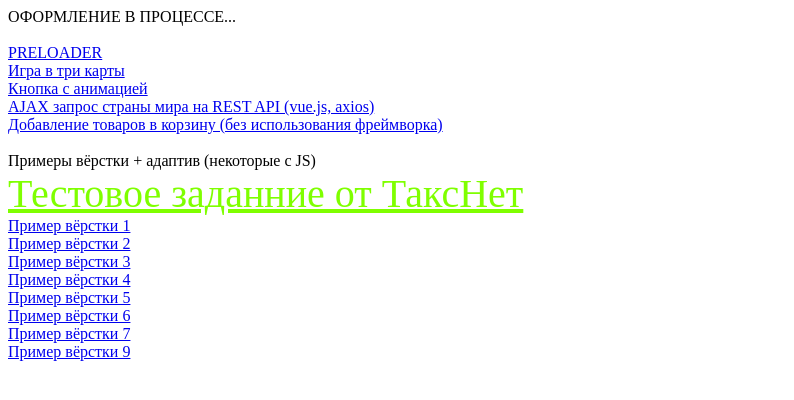
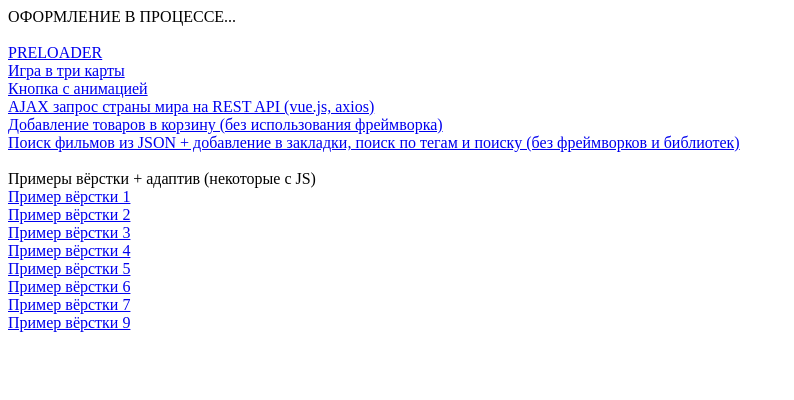
Before and after one commit to Timur0g/portfolio, a plain HTML site: page index.html in a window 1280 px wide. Shown: the whole page, without its empty margins (0-794 px from the left). Drawn offline with Linux system fonts and the light colour scheme.

Commit message:
Поправки

```diff
--- a/index.html
+++ b/index.html
@@ -13,9 +13,9 @@
     <a href="source/2.GameRandom/index.html">Игра в три карты</a><br>
     <a href="source/3.BUTTONS/index.html">Кнопка с анимацией</a><br>
     <a href="source/ajax/index.html">AJAX запрос страны мира на REST API (vue.js, axios)</a><br>
-    <a href="source/minshop/index.html">Добавление товаров в корзину (без использования фреймворка)</a><br><br> Примеры вёрстки + адаптив (некоторые с JS) <br>
-    <a class="test" href="source/TEST TAXNET/Тестовое задание для javascript-разработчика/index.html">Тестовое  заданние от ТаксНет</a><br>
-
+    <a href="source/minshop/index.html">Добавление товаров в корзину (без использования фреймворка)</a><br>
+<a href="source/films/1/index.html">Поиск фильмов из JSON + добавление в закладки, поиск  по тегам и поиску (без фреймворков и библиотек)</a><br>
+<br> Примеры вёрстки + адаптив (некоторые с JS) <br>
     <a href="source/rar/portfolio/1/index.html">Пример вёрстки 1</a><br>
     <a href="source/rar/portfolio/2/index.html">Пример вёрстки 2</a><br>
     <a href="source/rar/portfolio/3/index.html">Пример вёрстки 3</a><br>
@@ -25,12 +25,6 @@
     <a href="source/rar/portfolio/7/index.html">Пример вёрстки 7</a><br>
     <a href="source/rar/portfolio/9/index.html">Пример вёрстки 9</a><br>
 
-    <style>
-        .test {
-            font-size: 40px;
-            color: chartreuse;
-        }
-    </style>
 </body>
 
 </html>
```
Also changed, not shown: source/films/1/films.js (renamed from source/TEST TAXNET/Тестовое задание для javascript-разработчика/films.js), source/films/1/index.html (renamed from source/TEST TAXNET/Тестовое задание для javascript-разработчика/index.html), source/films/1/main.js (renamed from source/TEST TAXNET/Тестовое задание для javascript-разработчика/main.js), source/films/1/style.css (renamed from source/TEST TAXNET/Тестовое задание для javascript-разработчика/style.css), source/films/1/tags.js (renamed from source/TEST TAXNET/Тестовое задание для javascript-разработчика/tags.js).
